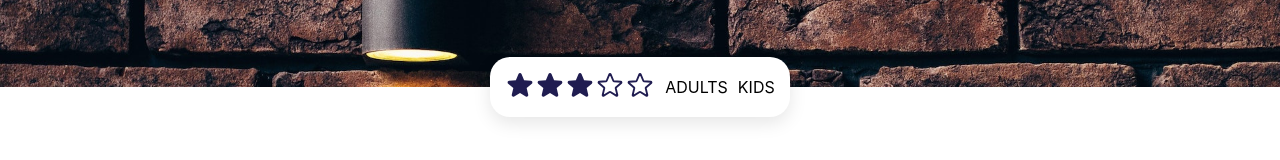
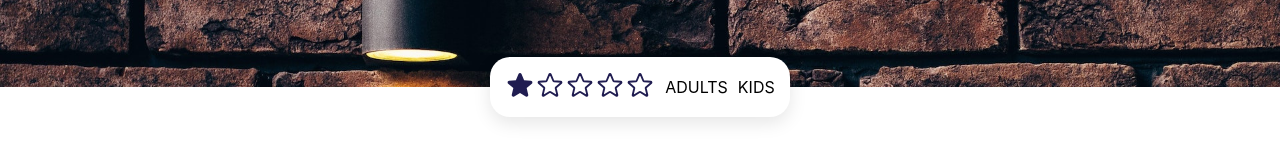
Before and after one commit to sibite/hotel-search, a React (Create React App) app: page / in a window 1280 px wide. Shown: the part 153-313 px from the top of the page. Built offline with nearby package versions, Linux system fonts and the light colour scheme.

Commit message:
Add RatingPicker component

```diff
--- a/src/components/HotelFinder/FilterBar/FilterBar.tsx
+++ b/src/components/HotelFinder/FilterBar/FilterBar.tsx
@@ -1,11 +1,11 @@
-import Rating from '../../Rating/Rating';
+import RatingPicker from '../../Rating/RatingPicker';
 import style from './FilterBar.module.scss';
 
 interface Props {}
 
 const FilterBar: React.FC<Props> = () => (
   <div className={style['filter-bar']}>
-    <Rating max={5} value={3} />
+    <RatingPicker max={5} />
     <span>ADULTS</span>
     <span>KIDS</span>
   </div>
--- a/src/components/Rating/Rating.module.scss
+++ b/src/components/Rating/Rating.module.scss
@@ -1,3 +1,7 @@
 .rating {
   color: var(--hp-darkblue);
 }
+
+.picker {
+  cursor: pointer;
+}
--- a/src/components/Rating/Rating.tsx
+++ b/src/components/Rating/Rating.tsx
@@ -9,14 +9,13 @@ interface Props {
 const Rating: React.FC<Props> = ({ value, max }) => {
   const starsBP = Array(max)
     .fill(0)
-    .map((x, i) => i < value);
-
-  console.log(starsBP);
+    .map((x, i) => !i || i < value);
 
   return (
     <div className={style.rating}>
-      {starsBP.map((filled) => (
-        <Star filled={filled} />
+      {starsBP.map((filled, i) => (
+        // eslint-disable-next-line react/no-array-index-key
+        <Star key={i} filled={filled} />
       ))}
     </div>
   );
--- /dev/null
+++ b/src/components/Rating/RatingPicker.tsx
@@ -0,0 +1,47 @@
+import React, { PointerEvent, useCallback, useRef, useState } from 'react';
+import style from './Rating.module.scss';
+import Rating from './Rating';
+
+interface Props {
+  max: number;
+  onPick?: (rating: number) => any;
+}
+
+const RatingPicker: React.FC<Props> = ({ max, onPick }) => {
+  const [value, setValue] = useState<number>(0);
+  const [displayValue, setDisplayValue] = useState<number>(0);
+
+  const pickerRef = useRef<HTMLDivElement>(null);
+
+  const pointerMoveHandler = useCallback(
+    (event: PointerEvent) => {
+      if (!pickerRef.current) return;
+
+      const width = pickerRef.current.clientWidth;
+      const x = event.clientX - pickerRef.current.offsetLeft;
+
+      const hoveredValue = Math.max(1, Math.floor((x / width) * max + 1));
+
+      setDisplayValue(hoveredValue);
+    },
+    [max]
+  );
+
+  const onPointerUp = () => {
+    setValue(displayValue);
+    if (onPick) onPick(value);
+  };
+
+  return (
+    <div
+      className={style.picker}
+      onPointerMove={pointerMoveHandler}
+      onPointerLeave={() => setDisplayValue(value)}
+      onPointerUp={onPointerUp}
+      ref={pickerRef}
+    >
+      <Rating max={max} value={displayValue} />
+    </div>
+  );
+};
+export default RatingPicker;
```
